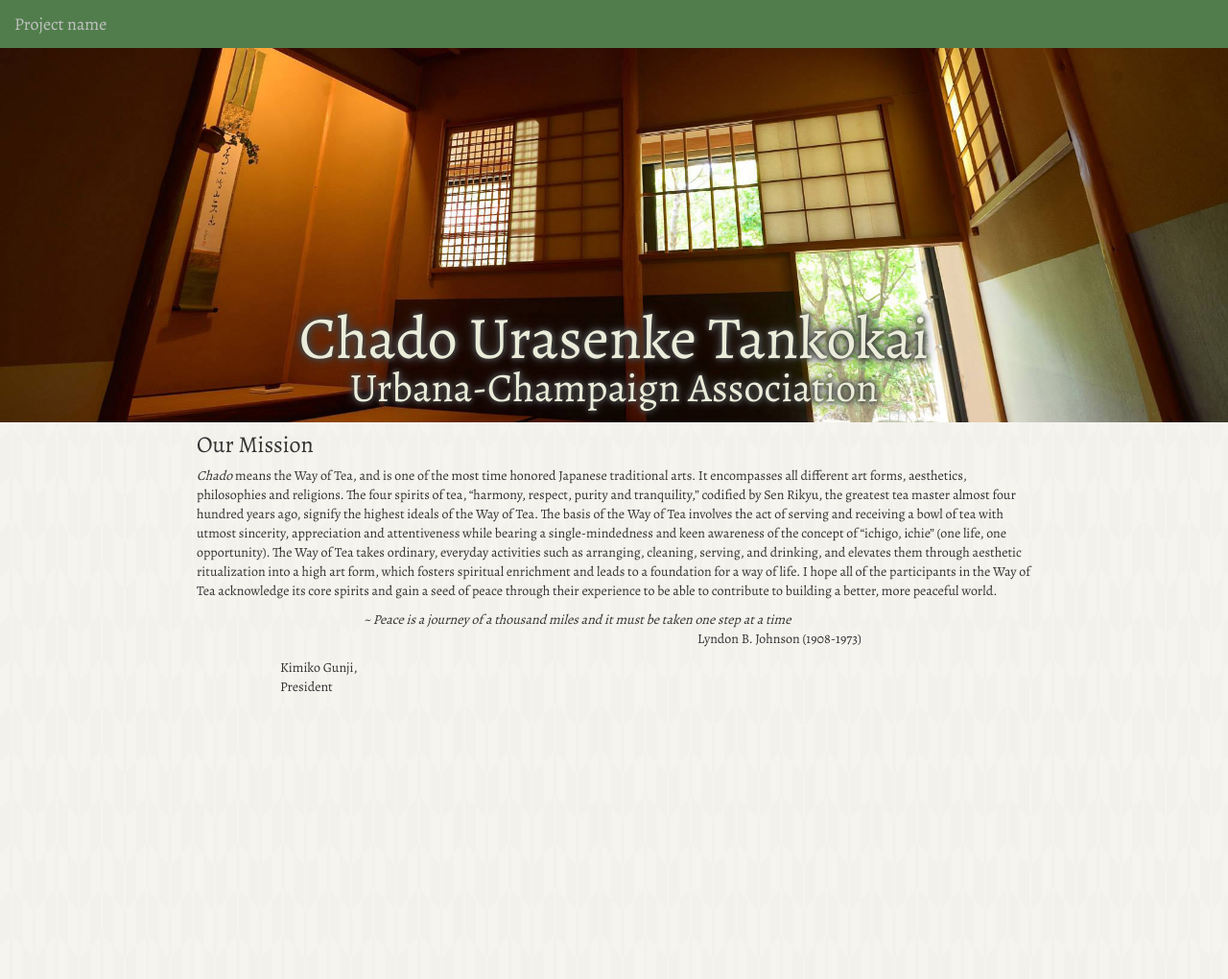
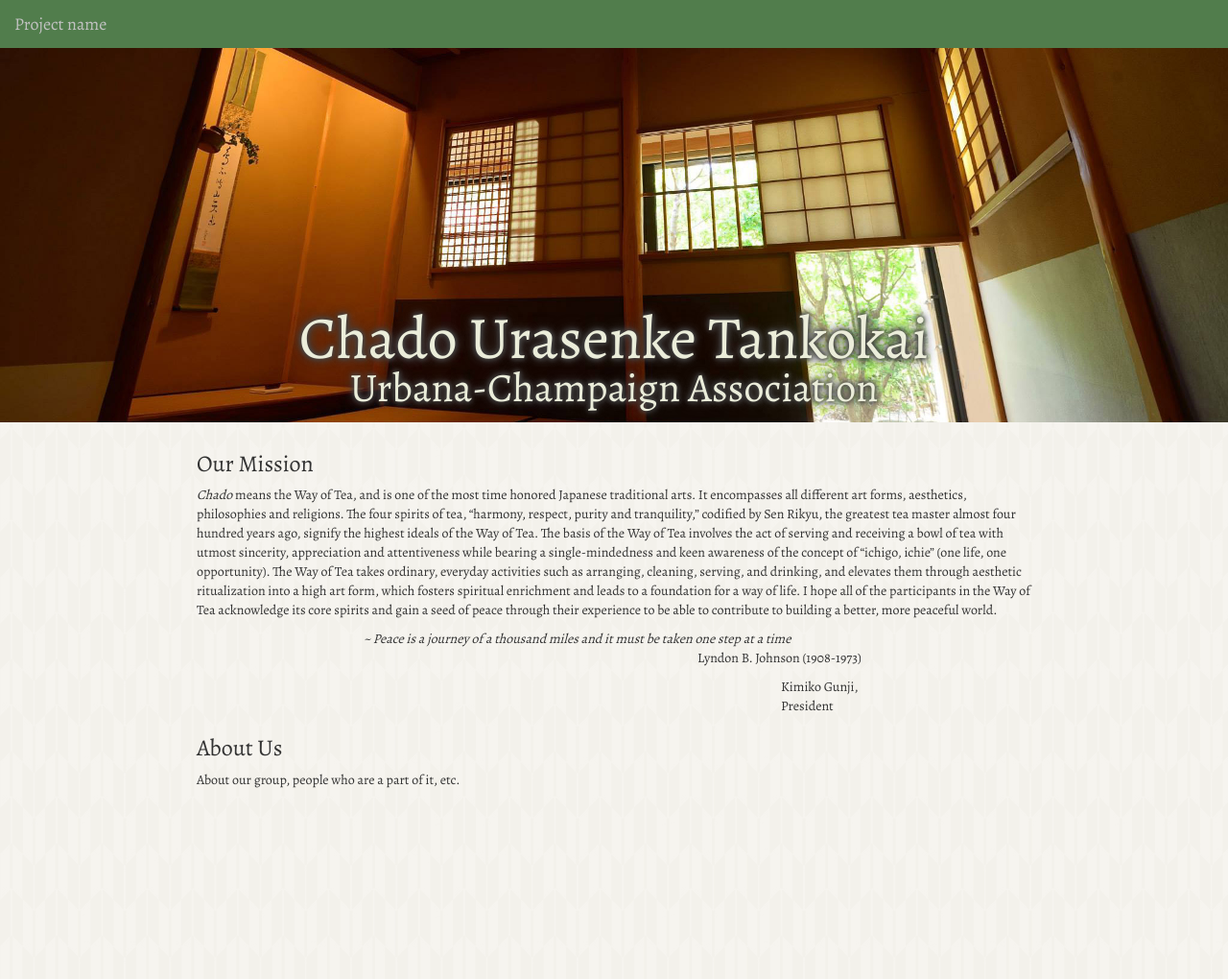
Before and after one commit to stps/urasenkecu, a PHP site: page / in a window 1280 px wide. Shown: the top 1020 px of the page at 96% size. Run offline with PHP 8.4, Linux system fonts and the light colour scheme; some libraries are stand-ins or nearby versions.

Commit message:
some spacing

```diff
--- a/css/home.css
+++ b/css/home.css
@@ -79,7 +79,7 @@
   padding-left: 30%;
 }
 .kimiko {
-  padding-left: 5%;
+  padding-left: 50%;
 }
 @media screen and (min-width: 768px) {
   .lbjquote {
@@ -89,6 +89,6 @@
     padding-left: 50%;
   }
   .kimiko {
-    padding-left: 10%;
+    padding-left: 70%;
   }
 }
--- a/index.html
+++ b/index.html
@@ -57,6 +57,7 @@
 
     <div class="container">
       <!-- Example row of columns -->
+      <br/>
       <h3>Our Mission</h3>
       <p>
       <i>Chado</i> means the Way of Tea, and is one of the most time honored Japanese traditional arts. It encompasses all different art forms, aesthetics, philosophies and religions. The four spirits of tea, “harmony, respect, purity and tranquility,” codified by Sen Rikyu, the greatest tea master almost four hundred years ago, signify the highest ideals of the Way of Tea. The basis of the Way of Tea involves the act of serving and receiving a bowl of tea with utmost sincerity, appreciation and attentiveness while bearing a single-mindedness and keen awareness of the concept of “ichigo, ichie” (one life, one opportunity). The Way of Tea takes ordinary, everyday activities such as arranging, cleaning, serving, and drinking, and elevates them through aesthetic ritualization into a high art form, which fosters spiritual enrichment and leads to a foundation for a way of life. I hope all of the participants in the Way of Tea acknowledge its core spirits and gain a seed of peace through their experience to be able to contribute to building a better, more peaceful world.
@@ -67,6 +68,10 @@
       </p>
       <p class="kimiko">
       Kimiko Gunji,<br/>President
+      </p>
+      <h3>About Us</h3>
+      <p>
+      About our group, people who are a part of it, etc.
       </p>
 
     </div> <!-- /container -->
```
